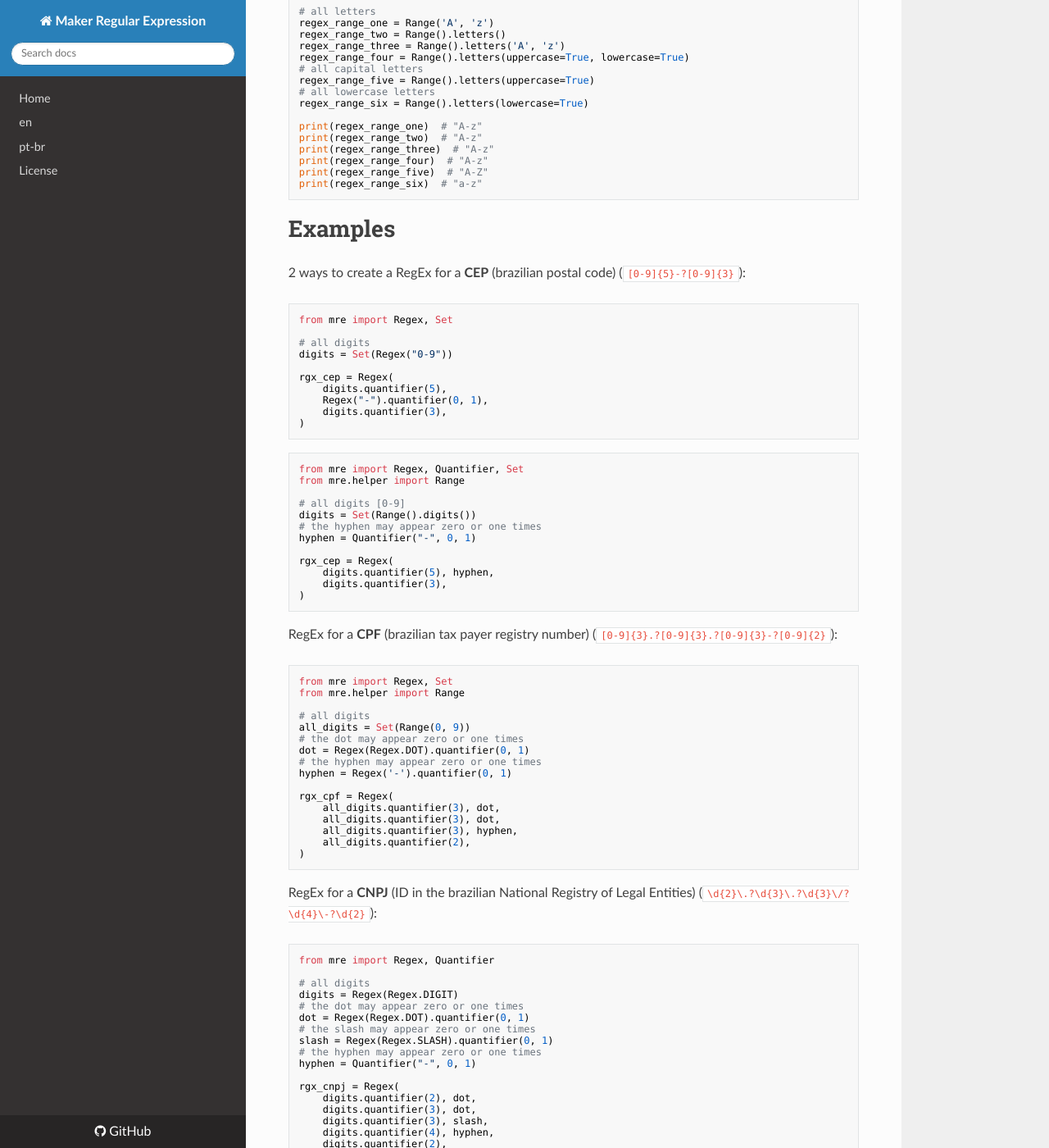
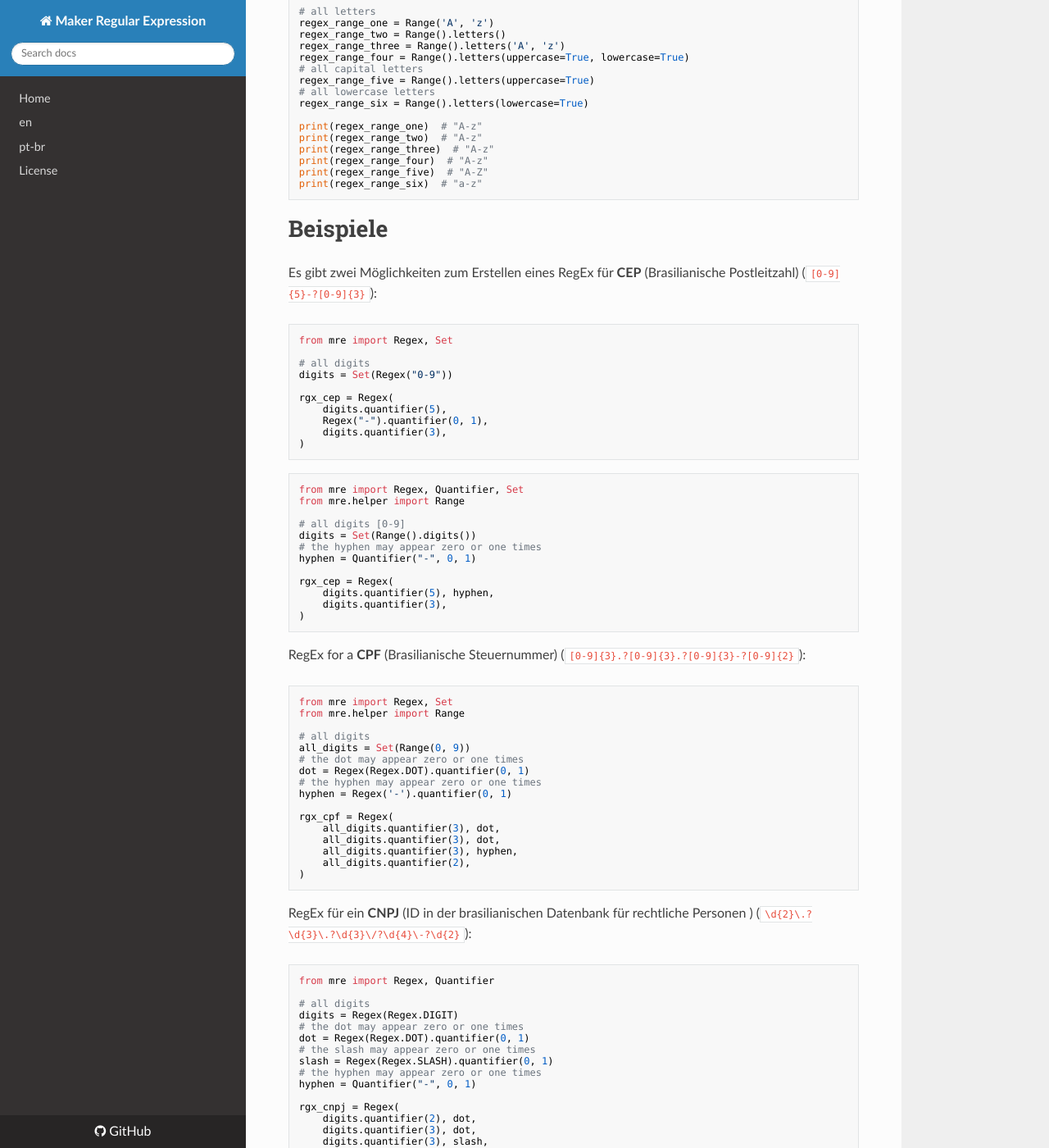
Before and after one commit to alvarofpp/mre, an MkDocs documentation site: the page built from docs/de/how-to-use.md, in a window 1280 px wide and 1400 px high, scrolled down 8876 px. Shown: the whole window at 82% size. Built offline with MkDocs 1.6.1, drawn with Linux system fonts in a browser that asks for light colours; nearby versions of some CDN libraries.

Commit message:
Update how-to-use.md

````diff
--- a/docs/de/how-to-use.md
+++ b/docs/de/how-to-use.md
@@ -402,9 +402,9 @@ print(regex_range_five)  # "A-Z"
 print(regex_range_six)  # "a-z"
 ```
 
-# Examples
+# Beispiele
 
-2 ways to create a RegEx for a **CEP** (brazilian postal code) (`[0-9]{5}-?[0-9]{3}`):
+Es gibt zwei Möglichkeiten zum Erstellen eines RegEx für **CEP** (Brasilianische Postleitzahl) (`[0-9]{5}-?[0-9]{3}`):
 ```python
 from mre import Regex, Set
 
@@ -433,7 +433,7 @@ rgx_cep = Regex(
 )
 ```
 
-RegEx for a **CPF** (brazilian tax payer registry number) (`[0-9]{3}.?[0-9]{3}.?[0-9]{3}-?[0-9]{2}`):
+RegEx for a **CPF** (Brasilianische Steuernummer) (`[0-9]{3}.?[0-9]{3}.?[0-9]{3}-?[0-9]{2}`):
 
 ```python
 from mre import Regex, Set
@@ -454,7 +454,7 @@ rgx_cpf = Regex(
 )
 ```
 
-RegEx for a **CNPJ** (ID in the brazilian National Registry of Legal Entities) (`\d{2}\.?\d{3}\.?\d{3}\/?\d{4}\-?\d{2}`):
+RegEx für ein **CNPJ** (ID in der brasilianischen Datenbank für rechtliche Personen ) (`\d{2}\.?\d{3}\.?\d{3}\/?\d{4}\-?\d{2}`):
 
 ```python
 from mre import Regex, Quantifier
````
